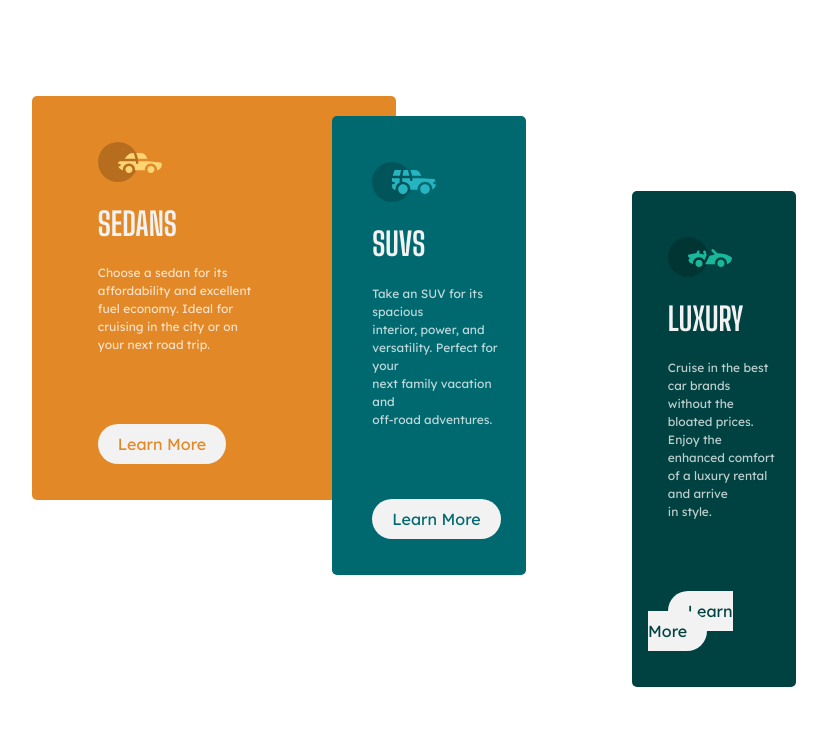
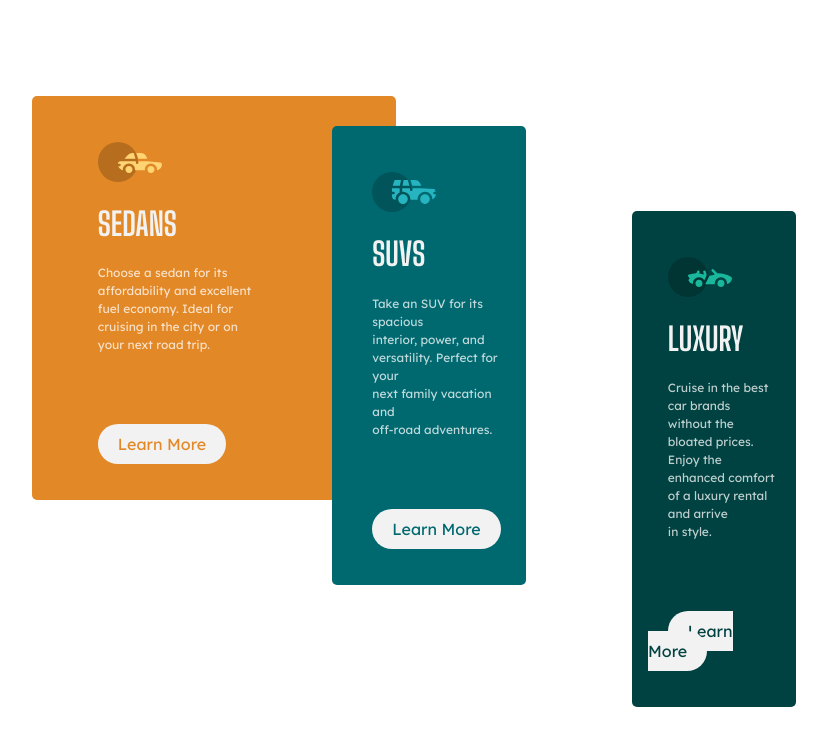
Before and after one commit to Aditya798-create/3-column-card-component, a plain HTML site: page index.html in a window 1280 px wide. Shown: the whole page, without its empty margins (176-1003 px from the left). Drawn offline with Linux system fonts and the light colour scheme; files whose address does not match are found by name.

Commit message:
Update style.css

```diff
--- a/style.css
+++ b/style.css
@@ -53,7 +53,7 @@
     margin: 6rem;
     margin-left: 500px;
     margin-right: 570px;
-    margin-top: -480px;
+    margin-top: -470px;
     border-radius: 5px;
 }
 
@@ -101,7 +101,7 @@
     margin: 6rem;
     margin-left: 800px;
     margin-right: 300px;
-    margin-top: -480px;
+    margin-top: -470px;
     border-radius: 5px;
 }
 
```
